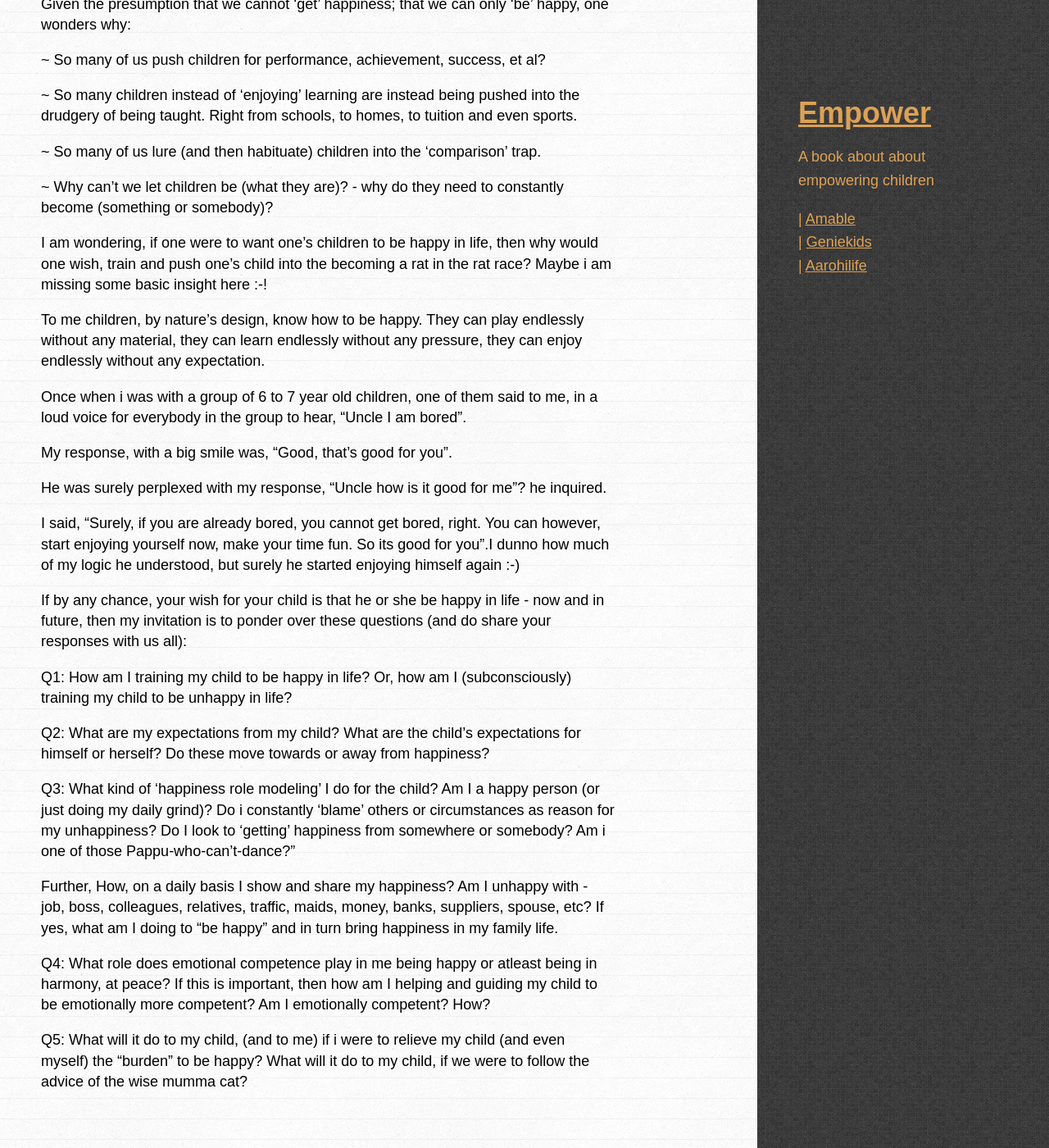
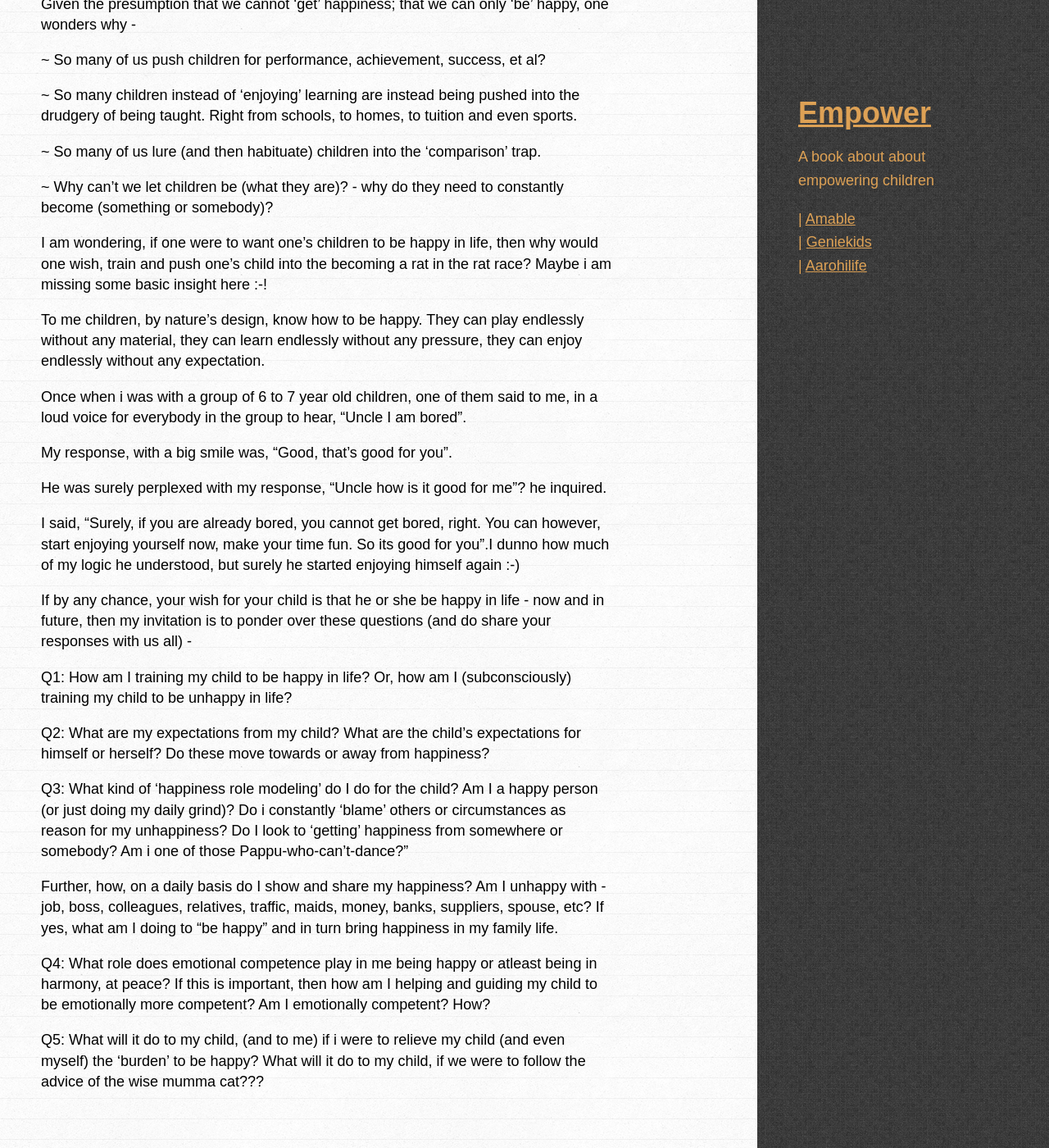
Before and after one commit to amitkaps/empower, a Jekyll site: the page built from _posts/2013-08-10-pursuit.md, in a window 1280 px wide and 1400 px high, scrolled down 746 px. Shown: the whole window at 82% size. Built offline with Jekyll 4.4.1, drawn with Linux system fonts in a browser that asks for light colours; some web fonts are replaced; some of the changed text lies outside the part shown.

```diff
--- a/_posts/2013-08-10-pursuit.md
+++ b/_posts/2013-08-10-pursuit.md
@@ -23,7 +23,7 @@ I am reminded of cute story i read somewhere: A little kitten is going round and
 
 The wise mumma cat smiled and replied, "True my dear, for cat happiness lies in its tail, but if we go after it, we are never able to 'catch' it. However, if we go about our business, the tail and happiness simply follows us!
 
-Given the presumption that we cannot 'get' happiness; that we can only 'be' happy, one wonders why:
+Given the presumption that we cannot 'get' happiness; that we can only 'be' happy, one wonders why -
 
 ~ So many of us push children for performance, achievement, success, et al?
 
@@ -45,16 +45,16 @@ He was surely perplexed with my response, "Uncle how is it good for me"? he inqu
 
 I said, "Surely, if you are already bored, you cannot get bored, right. You can however, start enjoying yourself now, make your time fun. So its good for you".I dunno how much of my logic he understood, but surely he started enjoying himself again :-)
 
-If by any chance, your wish for your child is that he or she be happy in life - now and in future, then my invitation is to ponder over these questions (and do share your responses with us all):
+If by any chance, your wish for your child is that he or she be happy in life - now and in future, then my invitation is to ponder over these questions (and do share your responses with us all) -
 
 Q1: How am I training my child to be happy in life? Or, how am I (subconsciously) training my child to be unhappy in life?
 
 Q2: What are my expectations from my child? What are the child's expectations for himself or herself? Do these move towards or away from happiness?
 
-Q3: What kind of 'happiness role modeling' I do for the child? Am I a happy person (or just doing my daily grind)? Do i constantly 'blame' others or circumstances as reason for my unhappiness? Do I look to 'getting' happiness from somewhere or somebody? Am i one of those Pappu-who-can't-dance?"
+Q3: What kind of 'happiness role modeling' do I do for the child? Am I a happy person (or just doing my daily grind)? Do i constantly 'blame' others or circumstances as reason for my unhappiness? Do I look to 'getting' happiness from somewhere or somebody? Am i one of those Pappu-who-can't-dance?"
 
-Further, How, on a daily basis I show and share my happiness? Am I unhappy with - job, boss, colleagues, relatives, traffic, maids, money, banks, suppliers, spouse, etc? If yes, what am I doing to "be happy" and in turn bring happiness in my family life.
+Further, how, on a daily basis do I show and share my happiness? Am I unhappy with - job, boss, colleagues, relatives, traffic, maids, money, banks, suppliers, spouse, etc? If yes, what am I doing to "be happy" and in turn bring happiness in my family life.
 
 Q4: What role does emotional competence play in me being happy or atleast being in harmony, at peace? If this is important, then how am I helping and guiding my child to be emotionally more competent? Am I emotionally competent? How?
 
-Q5: What will it do to my child, (and to me) if i were to relieve my child (and even myself) the "burden" to be happy? What will it do to my child, if we were to follow the advice of the wise mumma cat?
+Q5: What will it do to my child, (and to me) if i were to relieve my child (and even myself) the 'burden' to be happy? What will it do to my child, if we were to follow the advice of the wise mumma cat???
```
Also changed, not shown: other parts of _posts/2013-08-10-pursuit.md (+2 -2 lines).
